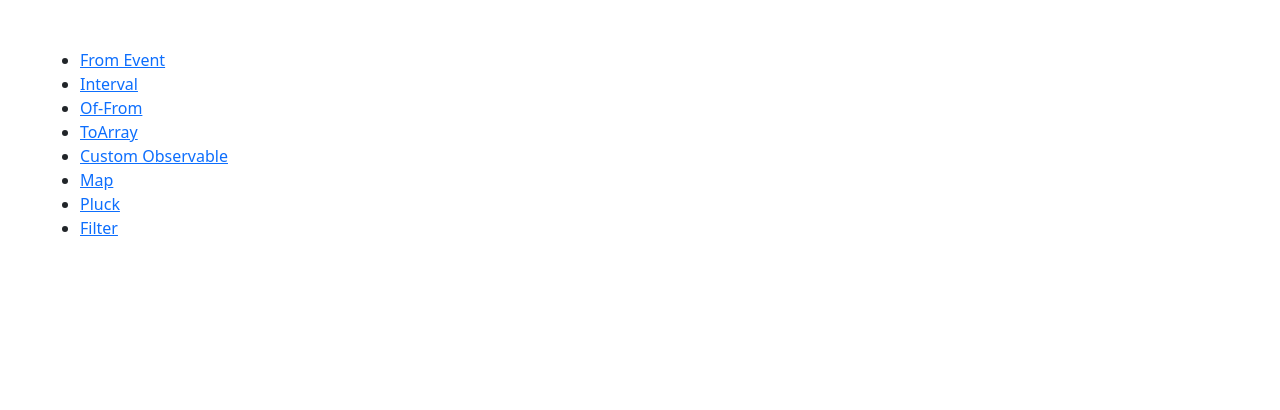
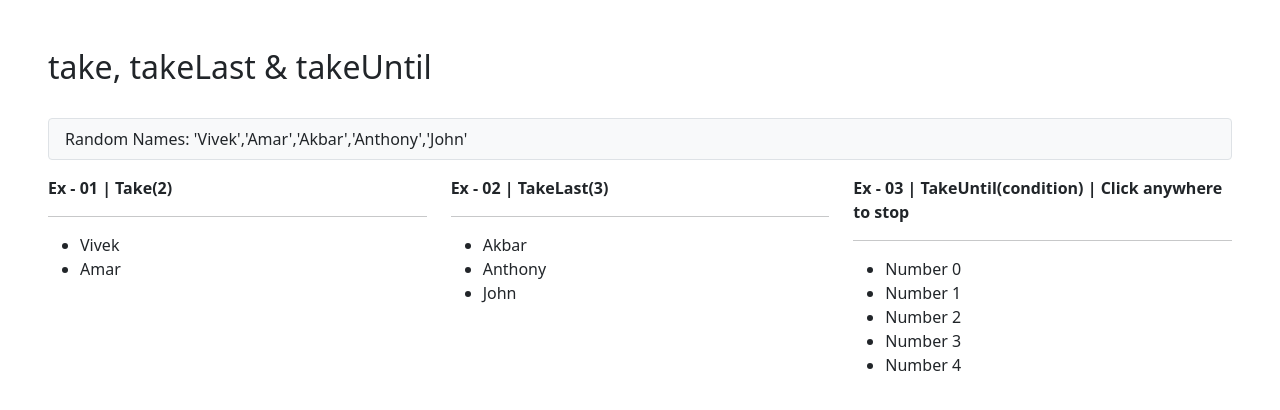
Before and after one commit to vivek-barot-albiorix/rx-js-operators, an Angular app: page /observable/take in a window 1280 px wide. Before the commit this address led to /observable. Shown: the top 410 px of the page. Built offline with nearby package versions, Linux system fonts and the light colour scheme.

Commit message:
[feature] Tap & take

```diff
--- a/src/app/app.module.ts
+++ b/src/app/app.module.ts
@@ -13,6 +13,8 @@ import { CustomObservableComponent } from './observable/custom-observable/custom
 import { MapComponent } from './observable/map/map.component';
 import { PluckComponent } from './observable/pluck/pluck.component';
 import { FilterComponent } from './observable/filter/filter.component';
+import { TapComponent } from './observable/tap/tap.component';
+import { TakeComponent } from './observable/take/take.component';
 
 @NgModule({
   declarations: [
@@ -26,7 +28,9 @@ import { FilterComponent } from './observable/filter/filter.component';
     CustomObservableComponent,
     MapComponent,
     PluckComponent,
-    FilterComponent
+    FilterComponent,
+    TapComponent,
+    TakeComponent
   ],
   imports: [
     BrowserModule,
--- a/src/app/observable/all/all.component.ts
+++ b/src/app/observable/all/all.component.ts
@@ -15,6 +15,8 @@ export class AllComponent implements OnInit {
     { name: 'Map', routerLink: 'map' },
     { name: 'Pluck', routerLink: 'pluck' },
     { name: 'Filter', routerLink: 'filter' },
+    { name: 'Tap', routerLink: 'tap' },
+    { name: 'Take', routerLink: 'take' },
   ];
 
   constructor() {}
--- /dev/null
+++ b/src/app/observable/take/take.component.html
@@ -0,0 +1,24 @@
+<div #main>
+  <h2>take, takeLast & takeUntil</h2>
+  <br />
+  <p class="bg-light py-2 px-3 border rounded">
+    Random Names: 'Vivek','Amar','Akbar','Anthony','John'
+  </p>
+  <div class="row">
+    <div class="col-md-4">
+      <strong>Ex - 01 | Take(2)</strong>
+      <hr />
+      <ul id="takeUlElement1"></ul>
+    </div>
+    <div class="col-md-4">
+      <strong>Ex - 02 | TakeLast(3)</strong>
+      <hr />
+      <ul id="takeUlElement2"></ul>
+    </div>
+    <div class="col-md-4">
+      <strong>Ex - 03 | TakeUntil(condition) | Click anywhere to stop</strong>
+      <hr />
+      <ul id="takeUlElement3"></ul>
+    </div>
+  </div>
+</div>
--- /dev/null
+++ b/src/app/observable/take/take.component.ts
@@ -0,0 +1,55 @@
+import { HelperService } from './../../services/helper.service';
+import {
+  from,
+  fromEvent,
+  interval,
+  map,
+  take,
+  takeLast,
+  takeUntil,
+  timer,
+} from 'rxjs';
+import { Component, OnInit } from '@angular/core';
+
+@Component({
+  selector: 'app-take',
+  templateUrl: './take.component.html',
+  styleUrls: ['./take.component.css'],
+})
+export class TakeComponent implements OnInit {
+  randomNames = ['Vivek', 'Amar', 'Akbar', 'Anthony', 'John'];
+  constructor(private helperService: HelperService) {}
+
+  ngOnInit(): void {
+    const nameSource = from(this.randomNames);
+
+    //Ex - 01 | Take
+
+    nameSource.pipe(take(2)).subscribe((res: any) => {
+      this.helperService.print(res, 'takeUlElement1');
+    });
+
+    //Ex - 02 | TakeLast
+
+    nameSource.pipe(takeLast(3)).subscribe((res: any) => {
+      this.helperService.print(res, 'takeUlElement2');
+    });
+
+    //Ex - 03 | TakeUntil(condition)
+
+    const source = interval(1000);
+    let condition1 = timer(6000);
+    let condition2 = fromEvent(document, 'click');
+
+    source
+      .pipe(
+        map((data: any) => {
+          return (data = 'Number ' + data);
+        }),
+        takeUntil(condition2)
+      )
+      .subscribe((res: any) => {
+        this.helperService.print(res, 'takeUlElement3');
+      });
+  }
+}
--- /dev/null
+++ b/src/app/observable/tap/tap.component.html
@@ -0,0 +1,17 @@
+<div [ngStyle]="{ color: myStyle }">
+  <h2>Tap</h2>
+  <br />
+
+  <div class="row">
+    <div class="col-md-6">
+      <strong>Ex - 01</strong>
+      <hr />
+      <ul id="tapUlElement1"></ul>
+    </div>
+    <div class="col-md-6">
+      <strong>Ex - 02</strong>
+      <hr />
+      <ul id="tapUlElement2"></ul>
+    </div>
+  </div>
+</div>
--- /dev/null
+++ b/src/app/observable/tap/tap.component.ts
@@ -0,0 +1,54 @@
+import { HelperService } from './../../services/helper.service';
+import { interval, map, Subscription, take, tap } from 'rxjs';
+import { Component, OnInit } from '@angular/core';
+
+@Component({
+  selector: 'app-tap',
+  templateUrl: './tap.component.html',
+  styleUrls: ['./tap.component.css'],
+})
+export class TapComponent implements OnInit {
+  obsSubscription1: Subscription;
+  obsSubscription2: Subscription;
+  myStyle: string;
+  constructor(private helperService: HelperService) {}
+
+  ngOnInit(): void {
+    const source = interval(1500);
+
+    //Ex - 01
+
+    const arr = ['Vivek', 'Amar', 'Akbar', 'Anthony', 'John', 'Robert'];
+
+    this.obsSubscription1 = source
+      .pipe(
+        tap((res: any) => {
+          if (res === 6) {
+            this.obsSubscription1.unsubscribe();
+          }
+        }),
+        map((res) => arr[res])
+      )
+      .subscribe((res) => {
+        this.helperService.print(res, 'tapUlElement1');
+      });
+
+    const colors = ['Red', 'Green', 'Yellow', 'Orange', 'Pink', 'Purple'];
+
+    this.obsSubscription2 = source
+      .pipe(
+        tap((res: any) => {
+          if (res < 4) {
+            this.myStyle = colors[res];
+          }
+          if (res > 3) {
+            this.obsSubscription2.unsubscribe();
+          }
+        }),
+        map((res) => colors[res])
+      )
+      .subscribe((res) => {
+        this.helperService.print(res, 'tapUlElement2');
+      });
+  }
+}
```
Also changed, not shown: src/app/app-routing.module.ts (+10 -0 lines), src/app/observable/take/take.component.css (added), src/app/observable/tap/tap.component.css (added), 2 other files (tests, documents, lock files or other folders).
